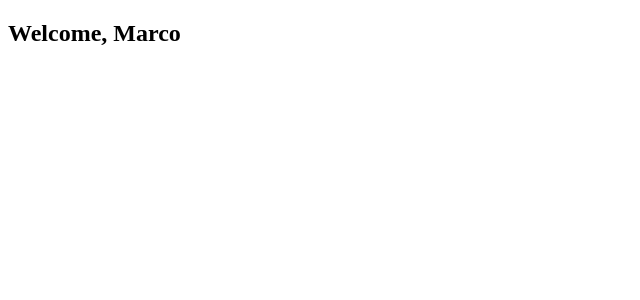
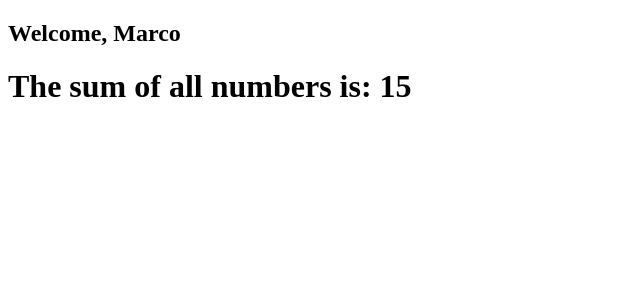
Before and after one commit to mFerlito/react-exercises, a React (Create React App) app: page / in a window 1280 px wide. Shown: the top 300 px of the page, without its empty margins (0-640 px from the left). Built offline with nearby package versions, Linux system fonts and the light colour scheme.

Commit message:
Function-components-02 done

```diff
--- a/src/App.js
+++ b/src/App.js
@@ -1,6 +1,7 @@
 import React from 'react'
 import { DisplayLanguage } from './components/DisplayLanguage'
 import { Welcome } from './components/Welcome'
+import { Sum } from './components/Sum'
 
 
 
@@ -12,6 +13,7 @@ export class App extends React.Component {
 
 
             <Welcome />
+            <Sum numbers={[1, 2, 3, 4, 5]} />
 
         </div>
 
--- /dev/null
+++ b/src/components/Sum.jsx
@@ -0,0 +1,9 @@
+export function Sum({numbers}){
+
+
+    return(
+        <div>
+            <h1>The sum of all numbers is: {numbers.reduce((number, sum) => sum + number, 0)}</h1>
+        </div>
+    )
+}
```
